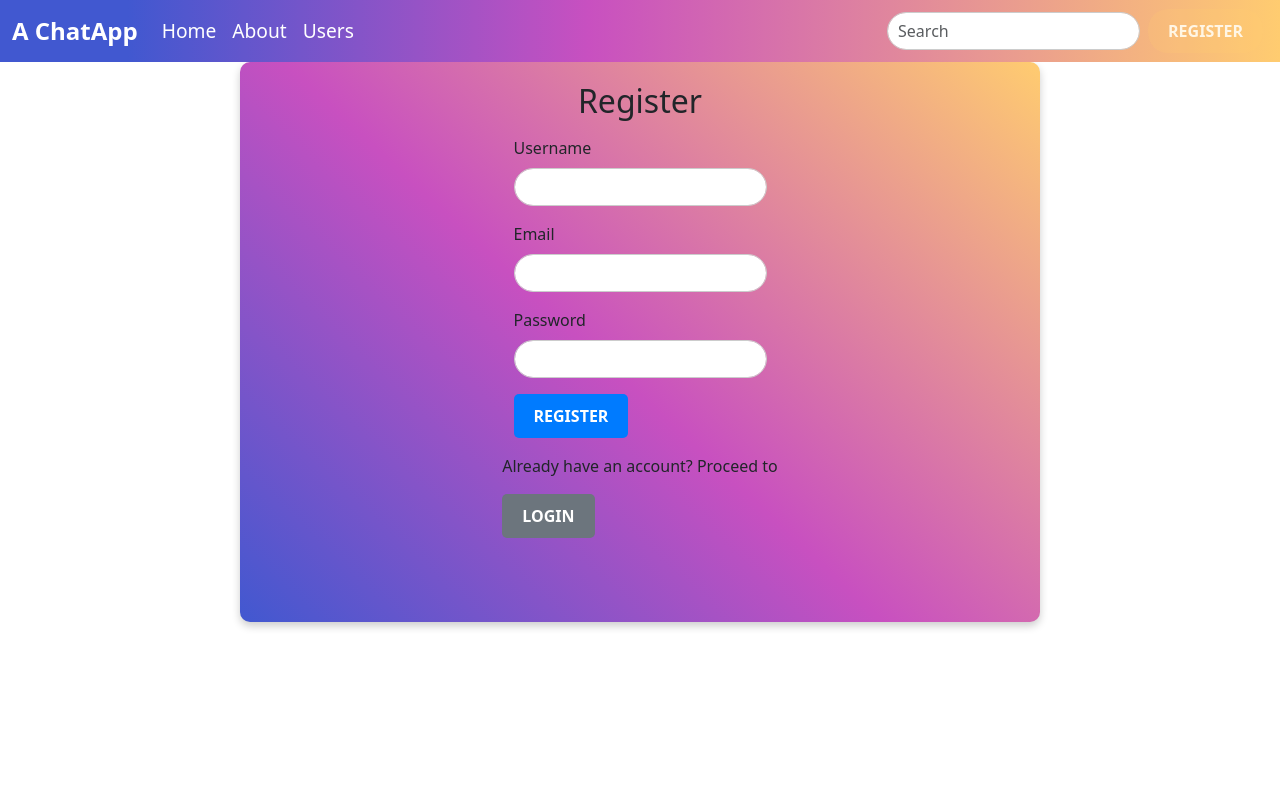
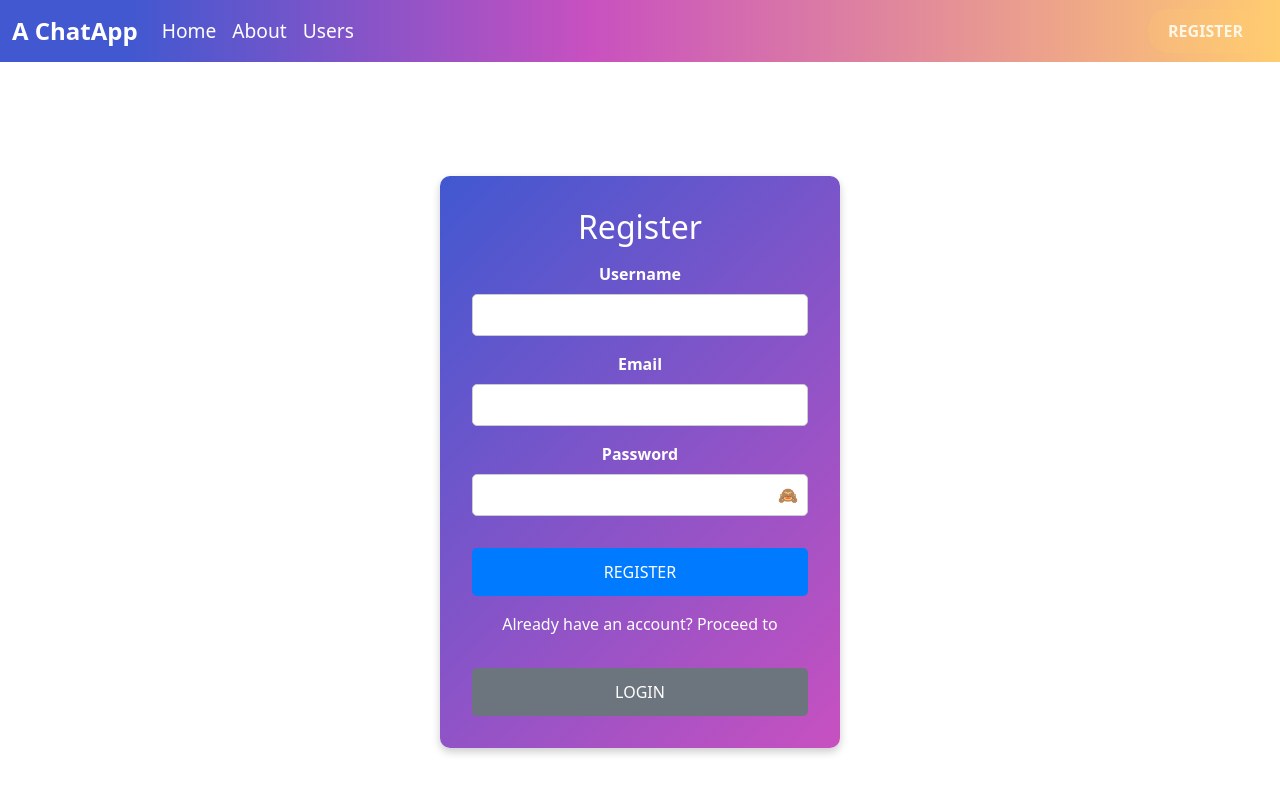
Before and after one commit to tech-yash-31/chatapp-frontend, a React (Create React App) app: page /register in a window 1280 px wide. Shown: the top 794 px of the page. Built offline with nearby package versions, Linux system fonts and the light colour scheme.

Commit message:
updated login, register and home pages

```diff
--- a/src/Components/Home.js
+++ b/src/Components/Home.js
@@ -71,6 +71,12 @@ const Home = ({ searchQuery, isLoggedIn }) => {
       ) : (
         <div>
           <h2 className="mb-4">Groups</h2>
+          <input
+            type="text"
+            placeholder="Search Groups"
+            className="form-control mb-3"
+            onChange={(e) => handleSearch(e.target.value)}
+          />
           {error && <p className="text-danger">{error}</p>}
           <div className="list-group">
             {filteredGroups.map((group) => (
--- a/src/Components/Login.js
+++ b/src/Components/Login.js
@@ -1,12 +1,16 @@
 import React, { useState } from "react";
 import axios from "axios";
 import { useNavigate } from "react-router-dom";
+import { FaEye, FaEyeSlash } from "react-icons/fa";
+import "../Pages/Login.css";
 
 const Login = ({ onLogin }) => {
   const [username, setUsername] = useState("");
   const [password, setPassword] = useState("");
   const [error, setError] = useState("");
   const [success, setSuccess] = useState("");
+  const [passwordVisible, setPasswordVisible] = useState(false);
+  const [showPassword, setShowPassword] = useState(false);
   const navigate = useNavigate();
 
   const handleSubmit = async (e) => {
@@ -31,9 +35,14 @@ const Login = ({ onLogin }) => {
     }
   };
 
+  const togglePasswordVisibility = () => {
+    setPasswordVisible(!passwordVisible);
+  };
+
   return (
-    <div className="container">
-      <h2>Login</h2>
+    <div className="login-container">
+      <div className="login-box">
+        <h2 className="h2 login">Login</h2>
         <form onSubmit={handleSubmit}>
           <div className="form-group">
             <label htmlFor="username">Username</label>
@@ -48,22 +57,31 @@ const Login = ({ onLogin }) => {
           </div>
           <div className="form-group">
             <label htmlFor="password">Password</label>
+            <div className="password-container">
               <input
-            type="password"
+                type={passwordVisible ? "text" : "password"}
                 id="password"
                 value={password}
                 onChange={(e) => setPassword(e.target.value)}
                 required
-            className="form-control"
+                className="form-control password-input"
               />
+              <span
+                className="password-toggle"
+                onClick={togglePasswordVisibility}
+              >
+                {passwordVisible ? "👁️" : "🙈"}
+              </span>
             </div>
-        <button type="submit" className="btn btn-primary">
+          </div>
+          <button type="submit" className="btn btn-login-primary">
             Login
           </button>
           {error && <p className="text-danger">{error}</p>}
           {success && <p className="text-success">{success}</p>}
         </form>
       </div>
+    </div>
   );
 };
 
--- a/src/Components/Navbar.js
+++ b/src/Components/Navbar.js
@@ -1,10 +1,11 @@
 import React, { useState } from "react";
-import { Link, useNavigate } from "react-router-dom";
+import { Link, useNavigate, useLocation } from "react-router-dom";
 import "../Pages/Navbar.css";
 
 const Navbar = ({ isLoggedIn, onLogout, searchQuery, setSearchQuery }) => {
   const [isRegistered, setIsRegistered] = useState(false);
   const navigate = useNavigate();
+  const location = useLocation();
 
   const handleSearchChange = (event) => {
     const value = event.target.value;
@@ -57,6 +58,7 @@ const Navbar = ({ isLoggedIn, onLogout, searchQuery, setSearchQuery }) => {
               </li>
             </ul>
 
+            {location.pathname === "/users" && (
               <form className="d-flex">
                 <input
                   className="form-control me-2"
@@ -67,6 +69,8 @@ const Navbar = ({ isLoggedIn, onLogout, searchQuery, setSearchQuery }) => {
                   onChange={handleSearchChange}
                 />
               </form>
+            )}
+
             {isLoggedIn ? (
               <button className="btn btn-outline-light" onClick={onLogout}>
                 Logout
--- a/src/Components/RegisterUser.js
+++ b/src/Components/RegisterUser.js
@@ -1,11 +1,13 @@
 import React, { useState } from "react";
 import axios from "axios";
 import { useNavigate } from "react-router-dom";
+import "../Pages/RegisterUserStyle.css"; // Assume this CSS file exists and is similar to your login page's CSS
 
 const RegisterUser = () => {
   const [username, setUsername] = useState("");
   const [email, setEmail] = useState("");
   const [password, setPassword] = useState("");
+  const [showPassword, setShowPassword] = useState(false);
   const [error, setError] = useState("");
   const [success, setSuccess] = useState("");
   const navigate = useNavigate();
@@ -26,11 +28,16 @@ const RegisterUser = () => {
     }
   };
 
+  const togglePasswordVisibility = () => {
+    setShowPassword(!showPassword);
+  };
+
   return (
-    <div className="container">
+    <div className="register-container">
+      <div className="register-form-container">
         <h2>Register</h2>
         <form onSubmit={handleSubmit}>
-        <div className="form-group">
+          <div className="register-form-group">
             <label htmlFor="username">Username</label>
             <input
               type="text"
@@ -38,10 +45,10 @@ const RegisterUser = () => {
               value={username}
               onChange={(e) => setUsername(e.target.value)}
               required
-            className="form-control"
+              className="register-form-control"
             />
           </div>
-        <div className="form-group">
+          <div className="register-form-group">
             <label htmlFor="email">Email</label>
             <input
               type="email"
@@ -49,36 +56,45 @@ const RegisterUser = () => {
               value={email}
               onChange={(e) => setEmail(e.target.value)}
               required
-            className="form-control"
+              className="register-form-control"
             />
           </div>
-        <div className="form-group">
+          <div className="register-form-group">
             <label htmlFor="password">Password</label>
+            <div className="register-password-container">
               <input
-            type="password"
+                type={showPassword ? "text" : "password"}
                 id="password"
                 value={password}
                 onChange={(e) => setPassword(e.target.value)}
                 required
-            className="form-control"
+                className="register-form-control"
               />
+              <span
+                className="register-eye-icon"
+                onClick={togglePasswordVisibility}
+              >
+                {showPassword ? "👁️" : "🙈"}
+              </span>
             </div>
-        <button type="submit" className="btn btn-primary">
+          </div>
+          <button type="submit" className="register-btn register-btn-primary">
             Register
           </button>
-        {error && <p className="text-danger">{error}</p>}
-        {success && <p className="text-success">{success}</p>}
+          {error && <p className="register-text-danger">{error}</p>}
+          {success && <p className="register-text-success">{success}</p>}
         </form>
-      <div className="mt-3">
+        <div className="register-mt-3">
           <p>Already have an account? Proceed to</p>
           <button
-          className="btn btn-secondary"
+            className="register-btn register-btn-secondary"
             onClick={() => navigate("/login")}
           >
             Login
           </button>
         </div>
       </div>
+    </div>
   );
 };
 
--- a/src/Pages/HomeStyle.css
+++ b/src/Pages/HomeStyle.css
@@ -1,16 +1,13 @@
-/* Container for the entire page */
 .container {
   max-width: 800px;
   margin: 0 auto;
   padding: 20px;
 }
 
-/* Center the text content and add spacing */
 .text-center {
   text-align: center;
 }
 
-/* Heading styles */
 h1 {
   font-size: 2.5rem;
   margin-bottom: 1rem;
@@ -21,14 +18,12 @@ h2 {
   margin-bottom: 1rem;
 }
 
-/* Lead paragraph styling */
 .lead {
   font-size: 1.25rem;
-  color: #555;
+  color: #f9fbfc;
   margin-bottom: 1.5rem;
 }
 
-/* Button styles */
 .btn {
   padding: 10px 20px;
   border-radius: 5px;
@@ -44,7 +39,7 @@ h2 {
 }
 
 .btn-secondary {
-  background-color: #6c757d;
+  background-color: #6eae5d;
   border: none;
 }
 
@@ -92,3 +87,15 @@ h2 {
 .mt-5 {
   margin-top: 3rem;
 }
+
+/* Search input styling */
+.form-control {
+  padding: 10px;
+  border-radius: 5px;
+  border: 1px solid #ddd;
+  margin-bottom: 1rem;
+}
+
+.mb-3 {
+  margin-bottom: 1rem;
+}
--- /dev/null
+++ b/src/Pages/Login.css
@@ -0,0 +1,64 @@
+.login-container {
+  display: flex;
+  justify-content: center;
+  align-items: center;
+  height: calc(100vh - 70px);
+  margin-top: 30px;
+}
+
+.login-box {
+  background: linear-gradient(135deg, #4158d0, #c850c0);
+  padding: 20px;
+  border-radius: 10px;
+  box-shadow: 0 4px 8px rgba(0, 0, 0, 0.3);
+  width: 100%;
+  max-width: 400px;
+  color: #fff;
+  text-align: center;
+}
+
+h2 login {
+  margin-bottom: 20px;
+  color: hsl(0, 0%, 100%);
+}
+
+.form-group {
+  margin-bottom: 20px;
+}
+
+.password-container {
+  position: relative;
+}
+
+.password-input {
+  padding-right: 40px;
+}
+
+.password-toggle {
+  position: absolute;
+  top: 50%;
+  right: 10px;
+  transform: translateY(-50%);
+  cursor: pointer;
+  color: #888;
+}
+
+.password-toggle:hover {
+  color: #333;
+}
+
+.btn-login-primary {
+  width: 100%;
+  padding: 10px;
+  border: none;
+  border-radius: 5px;
+  background-color: #ffcc70;
+  color: #000;
+  font-weight: bold;
+  cursor: pointer;
+  transition: background-color 0.3s ease;
+}
+
+.btn-primary:hover {
+  background: #3a4a8d;
+}
--- /dev/null
+++ b/src/Pages/RegisterUserStyle.css
@@ -0,0 +1,86 @@
+/* Container for the registration page */
+.register-container {
+  display: flex;
+  justify-content: center;
+  align-items: center;
+  height: 100vh;
+  background: white;
+}
+
+.register-form-container {
+  background: linear-gradient(135deg, #4158d0, #c850c0);
+  padding: 2rem;
+  border-radius: 10px;
+  box-shadow: 0 4px 8px rgba(0, 0, 0, 0.2);
+  max-width: 400px;
+  width: 100%;
+  text-align: center;
+}
+
+h2 {
+  margin-bottom: 1.5rem;
+  color: white;
+}
+
+.register-form-group {
+  margin-bottom: 1rem;
+  text-align: center;
+  color: white;
+}
+
+label {
+  display: block;
+  margin-bottom: 0.5rem;
+  font-weight: bold;
+}
+
+.register-form-control {
+  width: 100%;
+  padding: 0.5rem;
+  border: 1px solid #ccc;
+  border-radius: 5px;
+}
+
+.register-password-container {
+  display: flex;
+  align-items: center;
+}
+
+.register-eye-icon {
+  cursor: pointer;
+  margin-left: -30px;
+}
+
+.register-btn {
+  width: 100%;
+  padding: 0.75rem;
+  border: none;
+  border-radius: 5px;
+  margin-top: 1rem;
+  cursor: pointer;
+  text-transform: uppercase;
+}
+
+.register-btn-primary {
+  background-color: #007bff;
+  color: #fff;
+}
+
+.register-btn-secondary {
+  background-color: #6c757d;
+  color: #fff;
+  margin-top: 1rem;
+}
+
+.register-text-danger {
+  color: #dc3545;
+}
+
+.register-text-success {
+  color: #28a745;
+}
+
+.register-mt-3 {
+  margin-top: 1rem;
+  color: white;
+}
```
Lines whose indentation alone changed are shown as unchanged.
